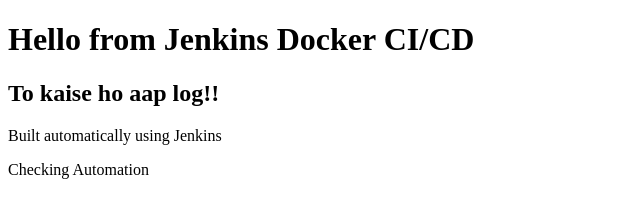
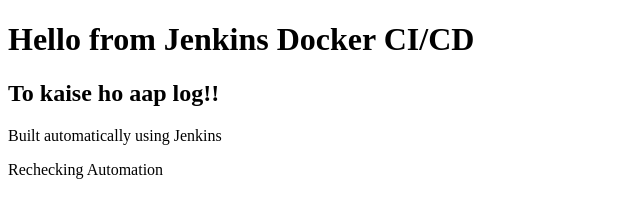
Before and after one commit to mralok039/nginx-devops-project, a plain HTML site: page index.html in a window 1280 px wide. Shown: the full height of the page, 0-640 px from the left. Drawn offline with Linux system fonts and the light colour scheme.

Commit message:
Rechecking automation

```diff
--- a/index.html
+++ b/index.html
@@ -7,6 +7,6 @@
   <h1>Hello from Jenkins Docker CI/CD</h1>
   <h2 background-color:red> To kaise ho aap log!! </h2>
   <p>Built automatically using Jenkins</p>
-	<p> Checking Automation</p>
+  <p> Rechecking Automation</p>
 </body>
 </html>
```
